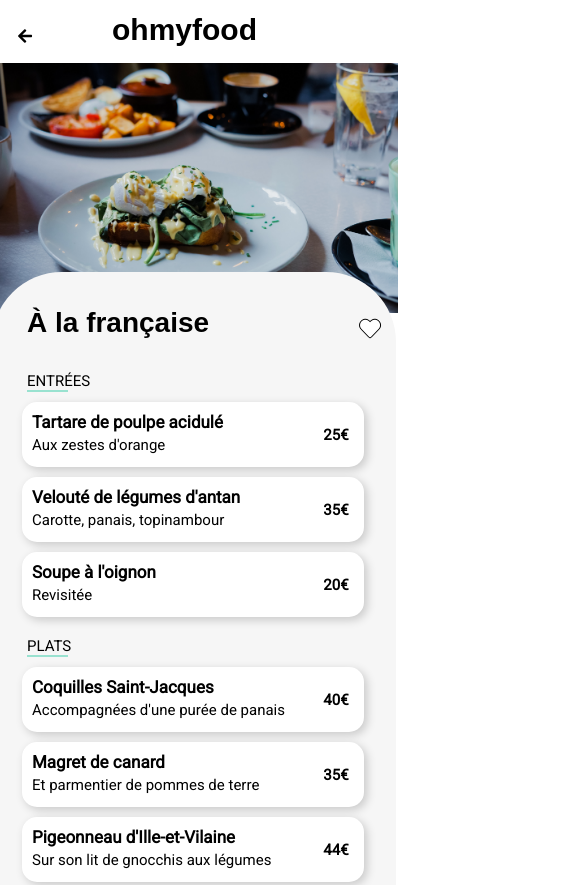
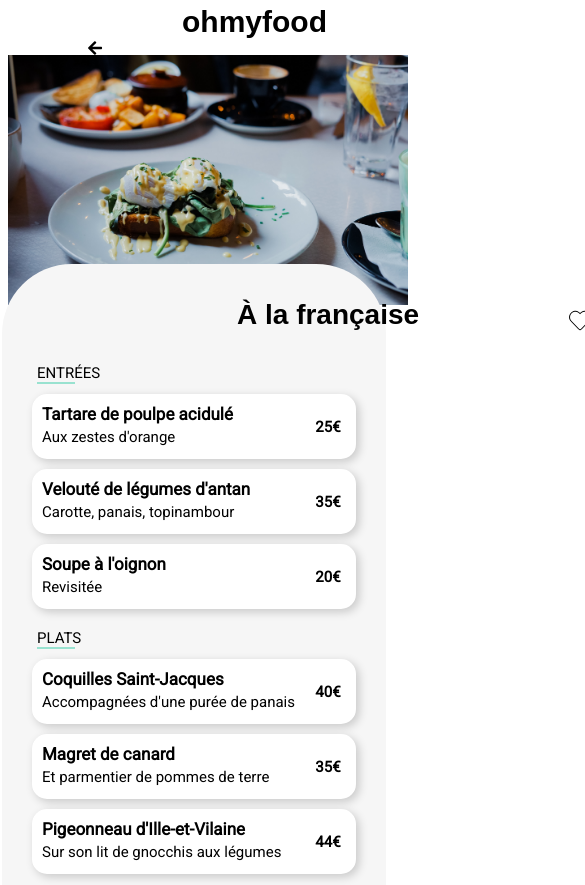
Before and after one commit to Zeyd75/HaigarZeyd_3_0406202, a website: page menu3.html in a window 390 px wide. Shown: the top 885 px of the page, 585 px wide, since content can reach past the window. Drawn offline with Linux system fonts and the light colour scheme; a web font is replaced by a local one.

Commit message:
desktop+tablette ok

```diff
--- a/public/css/menu1.css
+++ b/public/css/menu1.css
@@ -4,7 +4,6 @@ body {
 
 .logo {
     display: flex;
-    height: 55px;
 }
 
 header h1 {
@@ -19,10 +18,6 @@ header a {
 
 header i {
     padding-top: 20px;
-}
-
-main {
-  margin-top: 25px;
 }
 
 h1, h2, h4 {
@@ -40,14 +35,13 @@ img {
 
 .nomRestau {
   padding: 10px;
-  width: 500px;
   margin-top: 25px;
 }
 
 .paletteMenu {
-  width: 347px;
   background-color: #f6f6f6;
   margin-left: -16px;
+  margin-right: -8px;
   margin-top: -5px;
   padding: 15px 650px 20px 530px;
 }
@@ -69,7 +63,7 @@ img {
   float: right;
   padding-right: 20px;
   margin-top: 70px;
-  margin-right: -80px;
+  margin-left: 175px;
   font-size: 20px;
   color: white;
   text-shadow: -1px 0 black, 0 1px black, 1px 0 black, 0 -1px black;
@@ -92,7 +86,6 @@ h2 {
 
 .platTitle {
   position: relative;
-  margin-left: -29%;
 }
 
 h3 {
@@ -101,12 +94,11 @@ h3 {
   font-weight: lighter;
   border-bottom: solid 2px #99e2d0;
   width: 11%;
-  margin-left: -300px;
+  margin-left: -395px;
 }
 
 .blocPlats {
-  margin-left: -480px;
-  padding-left: 80px;
+  margin-left: -400px;
 }
 
 .plat {
@@ -248,11 +240,8 @@ h5 {
 
 footer {
   background-color: #353535;
-  margin-top: -25px;
-  height: 200px;
-  width: 1399px;
   padding-left: 120px;
-  margin-left: -8px;
+  margin: -25px -8px;
 }
 
 footer nav {
@@ -298,27 +287,52 @@ h4 {
   padding-top: -5px;
 }
 
+/*VERSION DESKTOP
+@media only screen and (max-width: 1280px) {
+  .icon_heart_active  {
+    margin-left: 200px;
+  }
+}*/
+
 /*VERSION TABLETTE*/
 @media only screen and (max-width: 1024px) {
+  body {
+    margin-right: 100px;
+  }
+
+  header a {
+    margin-left: 60px;
+    padding-top: 20px;
+  }
+
   header h1 {
-    margin-left: 230px;
+    margin-left: 205px;
+    margin-top: 10px;
   }
 
   img {
-    width: 800px;
+    width: 768px;
   }
 
   .titleHeart {
-    margin-left: -350px;
-    margin-right: 350px;
+    margin-left: -150px;
+  }
+
+  .paletteMenu {
+    padding: 15px 626px 140px 150px;
+    margin-right: 100px;
   }
 
   .platTitle {
-    margin-left: -175px;
+    margin-left: 320px;
+  }
+
+  h3 {
+    width: 40px;
   }
 
   .blocPlats {
-    margin-left: -700px;
+    margin-left: -80px;
   }
 
   .plat {
@@ -330,12 +344,14 @@ h4 {
   }
 
   .commander {
-    margin-left: -215px;
+    margin-left: 55px;
+    position: absolute;
   }
 
   footer {
-    padding-left: 50px;
-    height: 550px;
+    padding-left: 75px;
+    margin-right: -100px;
+    padding-bottom: 375px;
   }
 }
 
@@ -343,6 +359,10 @@ h4 {
 @media only screen and (max-width: 600px) {
   body {
     font-family: "Roboto", sans-serif;
+    overflow-x: hidden;
+    position: relative;
+    padding: 0px 18px 0px 18px;
+    margin: 0px;
   }
 
   header {
@@ -481,7 +501,7 @@ h4 {
 
   footer {
     margin-top: -30px;
-    width: 110%;
+    width: 95%;
     margin-left: -20px;
     height: 400px;
   }
```
